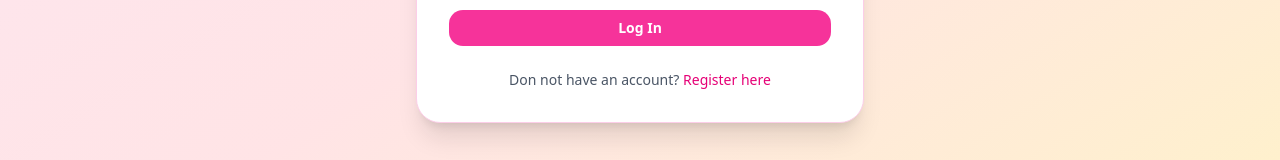
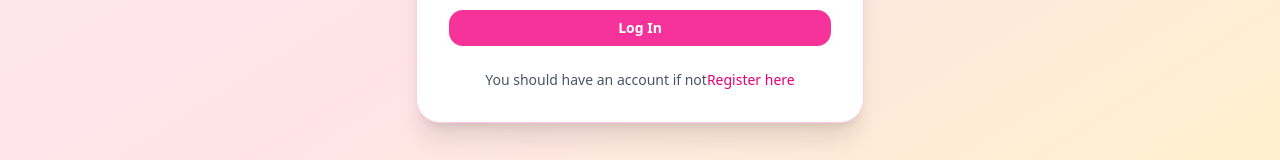
Before and after one commit to ROHIT092-DEV/fitness-frontent-app, a Next.js app: page /login in a window 1280 px wide. Shown: the part 547-707 px from the top of the page. Built offline with nearby package versions, Linux system fonts and the light colour scheme.

Commit message:
bug fixed

```diff
--- a/app/login/page.tsx
+++ b/app/login/page.tsx
@@ -88,7 +88,7 @@ function Login() {
         </form>
 
         <p className="text-sm text-center mt-6 text-gray-600 dark:text-gray-300">
-          Don not  have an account?{" "}
+            You should have an account if not
           <a
             href="/register"
             className="text-pink-600 font-medium hover:underline"
```
